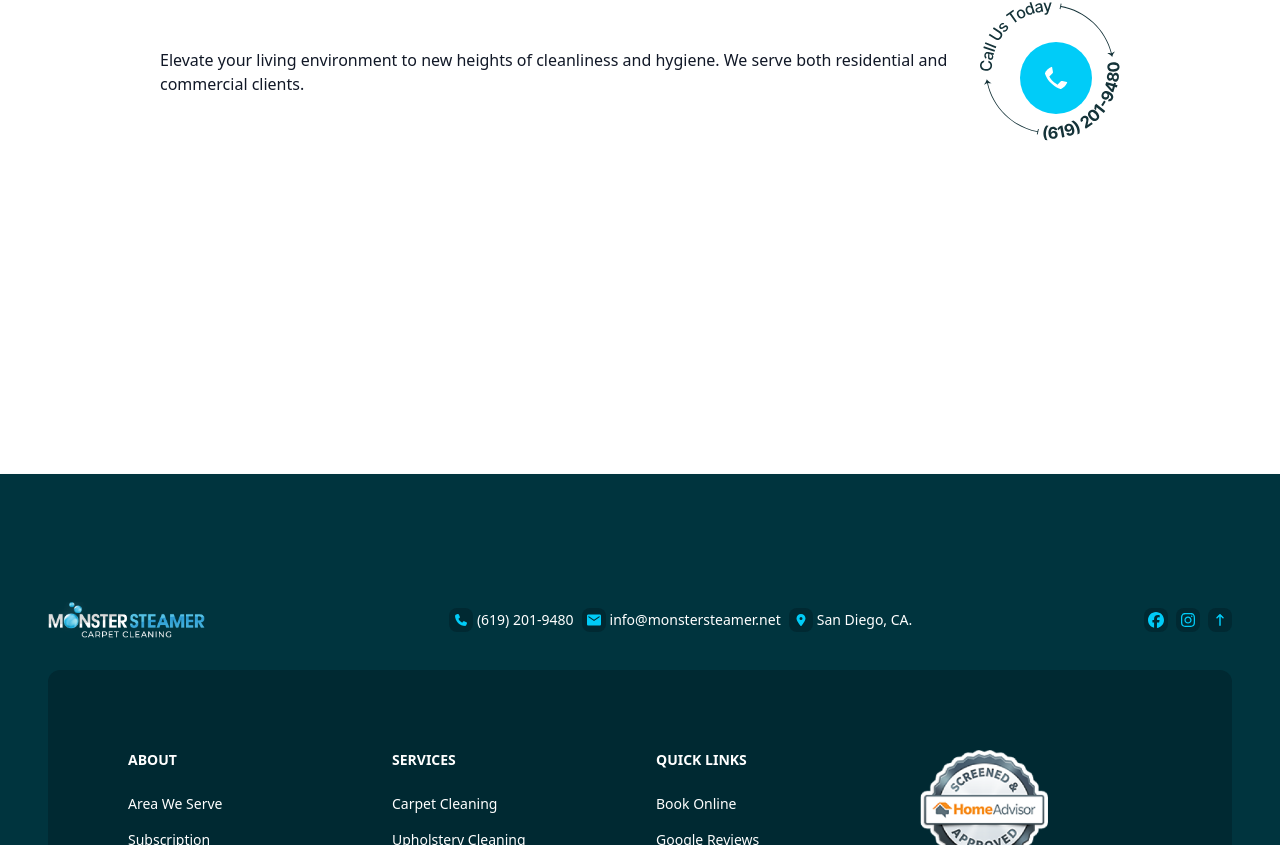
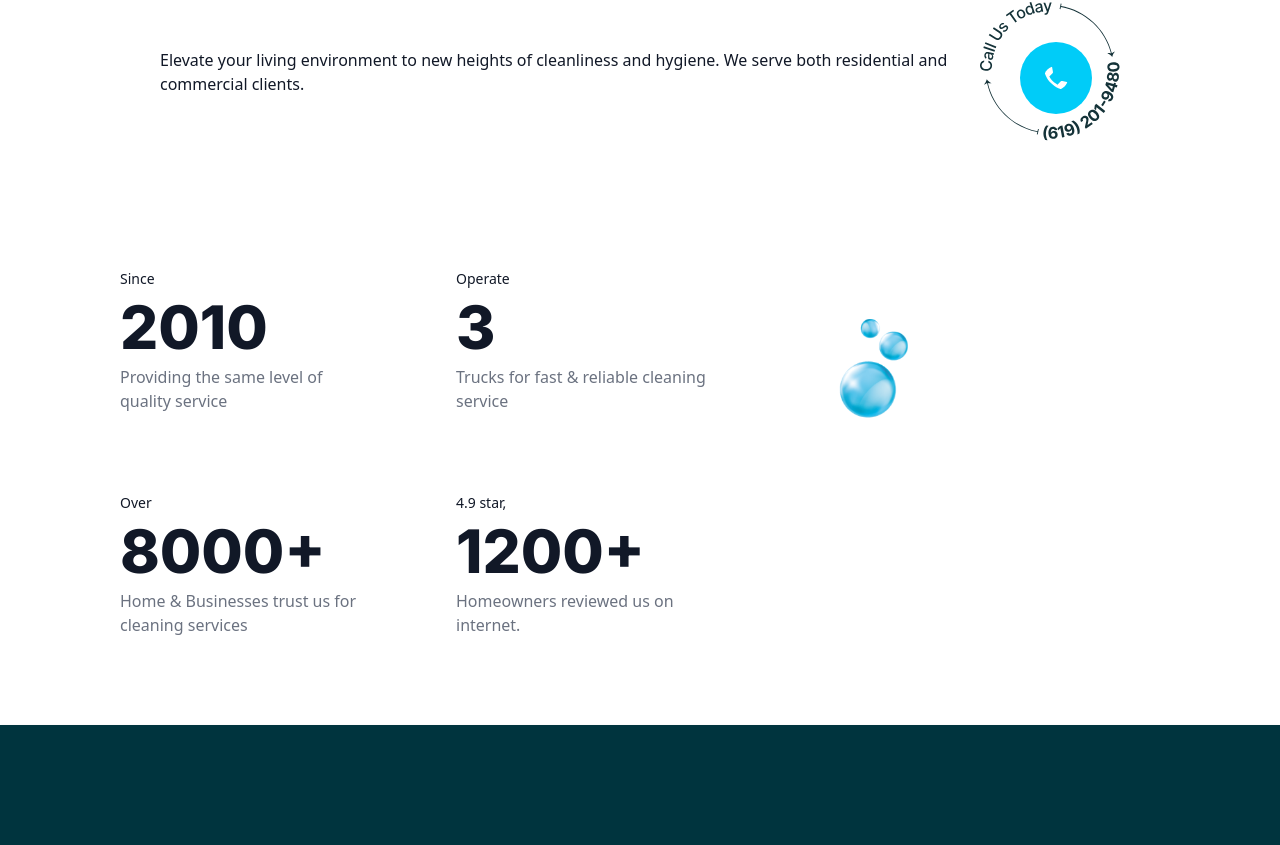
Before and after one commit to ninazmul/monster-steamer, a React (Vite) app: page / in a window 1280 px wide. Shown: the part 502-1347 px from the top of the page. Built offline with nearby package versions, Linux system fonts and the light colour scheme.

Commit message:
Stats design done

```diff
--- /dev/null
+++ b/src/Components/Stats.jsx
@@ -0,0 +1,47 @@
+import vid from "../assets/Hero/Video.gif";
+import bubble from "../assets/Bubble.png";
+
+export default function Stats() {
+  return (
+    <div className="flex items-center justify-around gap-20 m-20">
+      <div className="grid grid-cols-2 gap-20">
+        <div className="w-64">
+          <p className="text-sm">Since</p>
+          <h2 className="text-6xl font-bold font-inter py-2">2010</h2>
+          <h3 className="text-gray-500">
+            Providing the same level of quality service
+          </h3>
+        </div>
+        <div className="w-64">
+          <p className="text-sm">Operate</p>
+          <h2 className="text-6xl font-bold font-inter py-2">3</h2>
+          <h3 className="text-gray-500">
+            Trucks for fast & reliable cleaning service
+          </h3>
+        </div>
+        <div className="w-64">
+          <p className="text-sm">Over</p>
+          <h2 className="text-6xl font-bold font-inter py-2">8000+</h2>
+          <h3 className="text-gray-500">
+            Home & Businesses trust us for cleaning services
+          </h3>
+        </div>
+        <div className="w-64">
+          <p className="text-sm">4.9 star,</p>
+          <h2 className="text-6xl font-bold font-inter py-2">1200+</h2>
+          <h3 className="text-gray-500">Homeowners reviewed us on internet.</h3>
+        </div>
+      </div>
+      <div className="relative">
+        <iframe
+          src={vid}
+          frameBorder="0"
+          className="w-72 h-96 rounded-lg"
+          style={{ overflow: "hidden" }}
+          scrolling="no"
+        ></iframe>
+        <img src={bubble} alt="" className="absolute z-20 top-14 left-[-40px] w-20" />
+      </div>
+    </div>
+  );
+}
--- a/src/Pages/Home.jsx
+++ b/src/Pages/Home.jsx
@@ -1,11 +1,13 @@
 import Banner from "../Components/Banner";
+import Stats from "../Components/Stats";
 
 
 const Home = () => {
 
   return (
     <div className="min-h-screen">
-      <Banner/>
+      <Banner />
+      <Stats/>
     </div>
   );
 };
```
